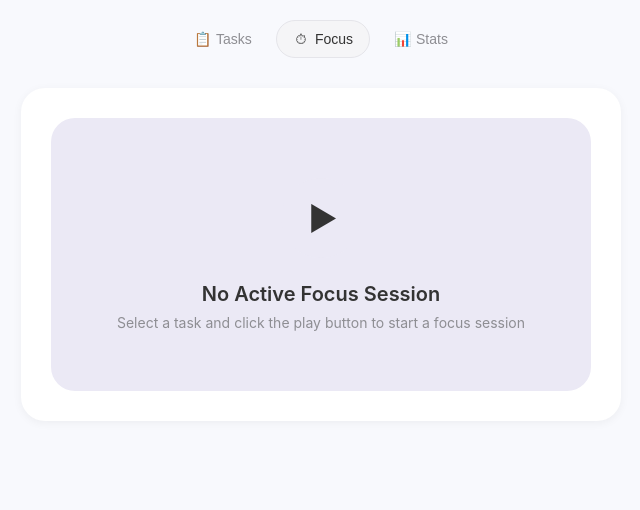
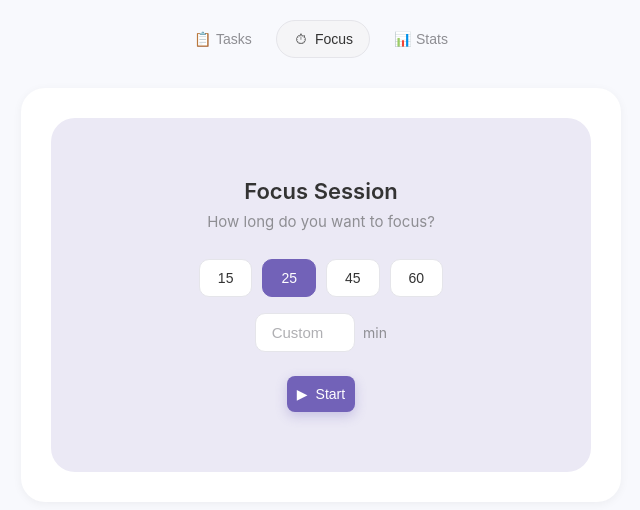
Before and after one commit to JINGJINGPAN1/FocusFlow, a website with bundled scripts: page public/index.html in a window 1280 px wide. Both pictures are taken after a click on the button "⏱ Focus". Shown: the whole page, without its empty margins (319-959 px from the left). Built offline with nearby package versions, Linux system fonts and the light colour scheme; files whose address does not match are found by name.

Commit message:
update focus session ui

```diff
--- a/public/css/modules/focus.css
+++ b/public/css/modules/focus.css
@@ -24,13 +24,115 @@
 }
 
 .no-session-title {
-  font-size: 20px;
+  font-size: 22px;
   font-weight: 600;
   margin-bottom: 8px;
 }
 
 .no-session-text {
   color: var(--text-sub);
+  font-size: 15px;
+}
+
+.focus-start-controls {
+  margin-top: 28px;
+  display: flex;
+  flex-direction: column;
+  align-items: center;
+  gap: 24px;
+}
+
+.focus-duration-selector {
+  width: 100%;
+  max-width: 340px;
+  display: flex;
+  flex-direction: column;
+  gap: 16px;
+}
+
+.focus-duration-btns {
+  display: flex;
+  flex-wrap: wrap;
+  gap: 10px;
+  justify-content: center;
+}
+
+.focus-custom-duration {
+  display: flex;
+  align-items: center;
+  justify-content: center;
+  gap: 8px;
+}
+
+.focus-custom-input {
+  width: 100px;
+  padding: 10px 14px;
+  border: 1px solid var(--nav-border);
+  border-radius: 10px;
+  background: var(--card-bg);
+  color: var(--text-main);
+  font-size: 15px;
+  text-align: center;
+}
+
+.focus-custom-input:focus {
+  outline: none;
+  border-color: var(--primary-purple);
+}
+
+.focus-custom-input::placeholder {
+  color: var(--text-sub);
+  opacity: 0.7;
+}
+
+.focus-custom-suffix {
+  font-size: 14px;
+  color: var(--text-sub);
+}
+
+.focus-duration-btn {
+  padding: 10px 18px;
+  border: 1px solid var(--nav-border);
+  border-radius: 10px;
+  background: var(--card-bg);
+  color: var(--text-main);
+  font-size: 14px;
+  cursor: pointer;
+  transition: all 0.2s;
+}
+
+.focus-duration-btn:hover {
+  border-color: var(--primary-purple);
+  background: var(--accent-soft);
+}
+
+.focus-duration-btn.active {
+  border-color: var(--primary-purple);
+  background: var(--primary-purple);
+  color: white;
+}
+
+.focus-start-btn {
+  display: flex;
+  align-items: center;
+  gap: 8px;
+  padding: 14px 28px;
+  border: none;
+  border-radius: 12px;
+  background: var(--primary-purple);
+  color: white;
+  font-size: 16px;
+  font-weight: 600;
+  cursor: pointer;
+  box-shadow: 0 4px 12px rgba(114, 98, 184, 0.3);
+  transition: opacity 0.2s;
+}
+
+.focus-start-btn:hover {
+  opacity: 0.9;
+}
+
+.focus-start-btn .btn-icon {
   font-size: 14px;
 }
 
--- a/public/index.html
+++ b/public/index.html
@@ -118,10 +118,27 @@
       <div class="glass-card">
         <div id="noSessionView">
           <div class="no-session-card">
-            <div class="play-icon-large"></div>
-            <div class="no-session-title">No Active Focus Session</div>
-            <div class="no-session-text">
-              Select a task and click the play button to start a focus session
+            <div class=" "></div>
+            <h2 class="no-session-title">Focus Session</h2>
+            <p class="no-session-text">How long do you want to focus?</p>
+            <div class="focus-start-controls">
+              <div class="focus-duration-selector">
+                <div class="focus-duration-btns">
+                  <button type="button" class="focus-duration-btn" data-minutes="15">15</button>
+                  <button type="button" class="focus-duration-btn active" data-minutes="25">25</button>
+                  <button type="button" class="focus-duration-btn" data-minutes="45">45</button>
+                  <button type="button" class="focus-duration-btn" data-minutes="60">60</button>
+                </div>
+                <div class="focus-custom-duration">
+                  <input type="number" id="focusCustomDuration" class="focus-custom-input" min="1" max="120"
+                    placeholder="Custom" aria-label="Custom duration in minutes" />
+                  <span class="focus-custom-suffix">min</span>
+                </div>
+              </div>
+              <button type="button" class="focus-start-btn btn-primary" id="focusStartBtn">
+                <span class="btn-icon">▶</span>
+                <span>Start</span>
+              </button>
             </div>
           </div>
         </div>
@@ -245,9 +262,11 @@
         <div class="form-group">
           <label>Duration</label>
           <div class="duration-selector">
-            <button type="button" class="duration-btn duration-minus" id="durationMinus" aria-label="Decrease duration">−</button>
+            <button type="button" class="duration-btn duration-minus" id="durationMinus"
+              aria-label="Decrease duration">−</button>
             <span class="duration-display" id="durationDisplay">25 min</span>
-            <button type="button" class="duration-btn duration-plus" id="durationPlus" aria-label="Increase duration">+</button>
+            <button type="button" class="duration-btn duration-plus" id="durationPlus"
+              aria-label="Increase duration">+</button>
           </div>
           <input type="hidden" name="duration" id="taskDuration" value="25" />
         </div>
--- a/public/js/focus.js
+++ b/public/js/focus.js
@@ -13,9 +13,54 @@ let isRepeat = false;
 let whiteNoiseAudio = null;
 let audioLoopCount = 0;
 
+const FOCUS_DURATION_DEFAULT = 25;
+
 export function initFocus() {
   setupEventListeners();
   initWhiteNoise();
+  setupFocusStartControls();
+}
+
+const FOCUS_DURATION_MIN = 1;
+const FOCUS_DURATION_MAX = 120;
+
+function setupFocusStartControls() {
+  const durationBtns = document.querySelectorAll('.focus-duration-btn');
+  const customInput = document.getElementById('focusCustomDuration');
+  const startBtn = document.getElementById('focusStartBtn');
+
+  durationBtns.forEach((btn) => {
+    btn.addEventListener('click', () => {
+      durationBtns.forEach((b) => b.classList.remove('active'));
+      btn.classList.add('active');
+      if (customInput) customInput.value = '';
+    });
+  });
+
+  customInput?.addEventListener('input', () => {
+    if (customInput.value) {
+      durationBtns.forEach((b) => b.classList.remove('active'));
+    }
+  });
+
+  customInput?.addEventListener('focus', () => {
+    durationBtns.forEach((b) => b.classList.remove('active'));
+  });
+
+  startBtn?.addEventListener('click', () => {
+    let minutes = FOCUS_DURATION_DEFAULT;
+    const customVal = customInput?.value?.trim();
+    if (customVal) {
+      const parsed = parseInt(customVal, 10);
+      if (!isNaN(parsed) && parsed >= FOCUS_DURATION_MIN && parsed <= FOCUS_DURATION_MAX) {
+        minutes = parsed;
+      }
+    } else {
+      const activeBtn = document.querySelector('.focus-duration-btn.active');
+      minutes = activeBtn ? parseInt(activeBtn.dataset.minutes, 10) : FOCUS_DURATION_DEFAULT;
+    }
+    startFocusSession(null, 'Focus Session', minutes);
+  });
 }
 
 function initWhiteNoise() {
@@ -76,7 +121,7 @@ export function startFocusSession(taskId, taskName, durationMinutes) {
 
   document.getElementById('noSessionView').style.display = 'none';
   document.getElementById('focusMusicView').style.display = 'block';
-  document.getElementById('currentTaskName').textContent = currentTaskName;
+  document.getElementById('currentTaskName').textContent = currentTaskName || 'Focus Session';
 
   // Use task duration if set, otherwise default to 25 minutes
   const minutes = durationMinutes && durationMinutes > 0 ? durationMinutes : 25;
@@ -112,7 +157,7 @@ function togglePlay() {
     startWhiteNoise();
 
     // Create session if not yet created
-    if (!currentSession && currentTaskId) {
+    if (!currentSession) {
       createSession();
     }
   } else {
@@ -206,8 +251,8 @@ async function completeSession() {
     } catch (error) {
       console.error('Error completing session:', error);
     }
-  } else if (currentTaskId) {
-    // If session wasn't created yet, create it as completed
+  } else {
+    // If session wasn't created yet, create it as completed (works for both task and general focus)
     try {
       await api.createSession({
         taskId: currentTaskId,
--- a/public/js/tasks.js
+++ b/public/js/tasks.js
@@ -412,3 +412,7 @@ function escapeHtml(text) {
 export function getTaskById(taskId) {
   return tasks.find((t) => t._id === taskId);
 }
+
+export function getSelectedDate() {
+  return selectedDate;
+}
```
Also changed, not shown: src/server/routes/sessions.js (+3 -5 lines).
